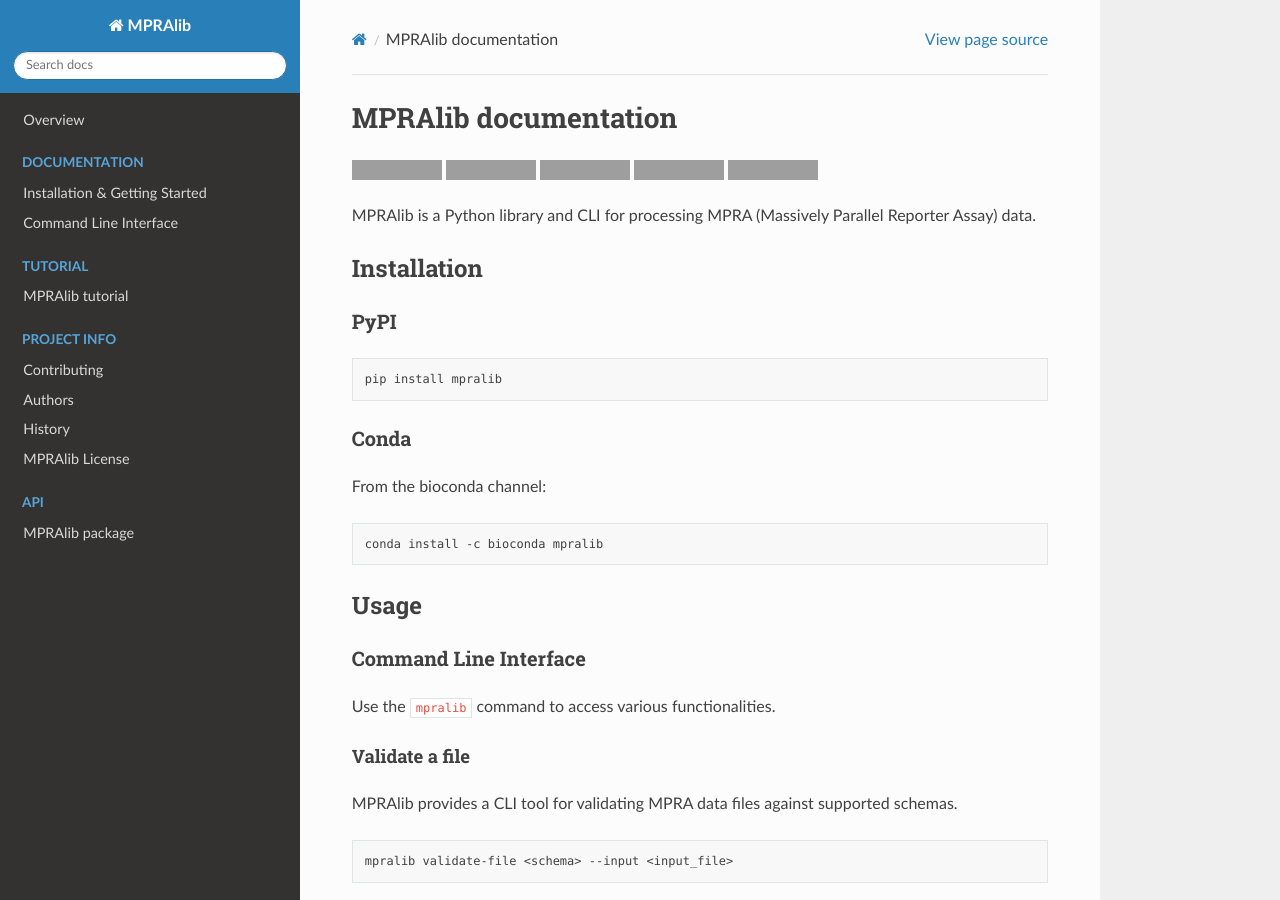
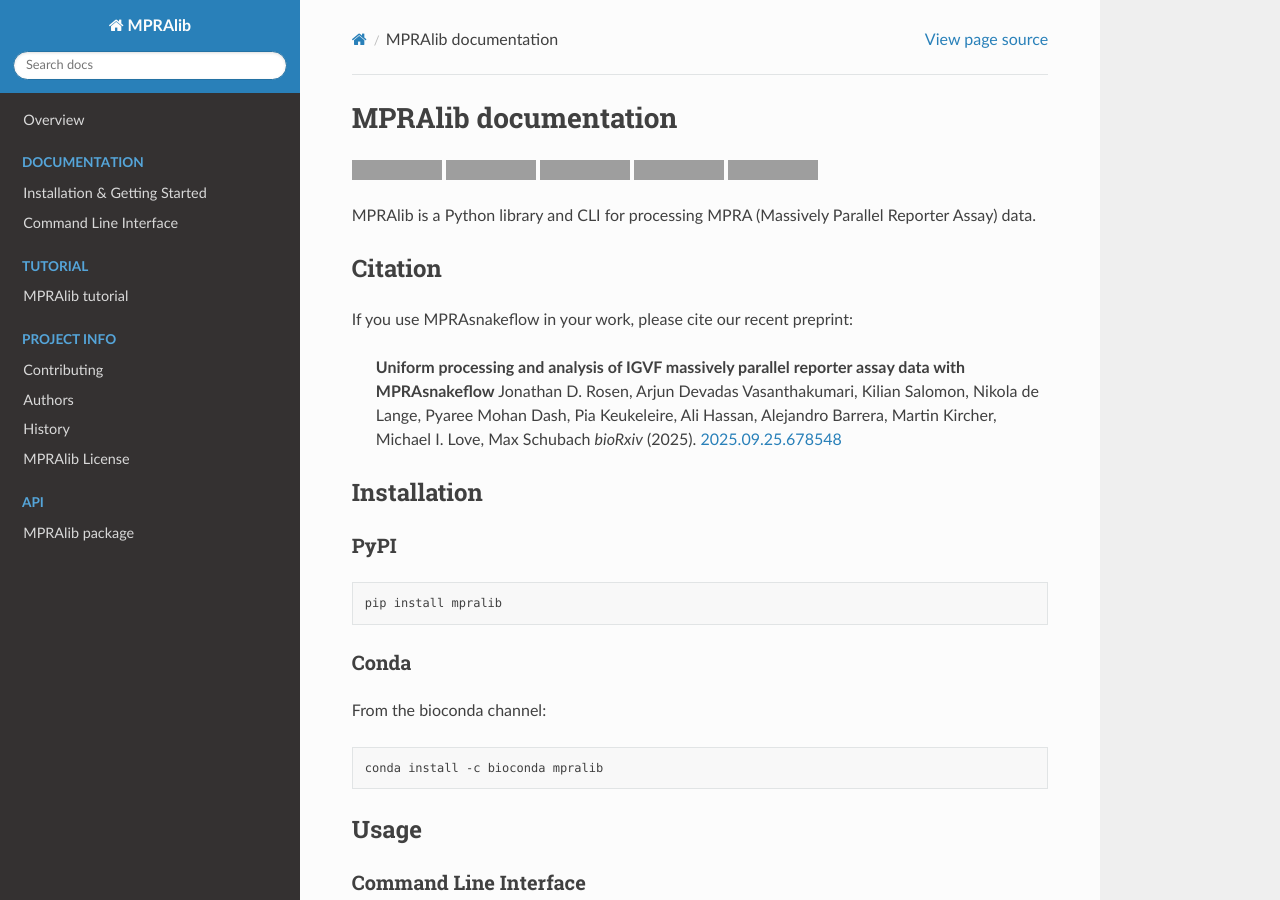
Before and after one commit to kircherlab/MPRAlib, a Sphinx documentation site: the page built from docs/index.rst, in a window 1280 px wide and 900 px high. Built offline with Sphinx 7.4.7 and the Read the Docs theme 3.1.0, drawn with Linux system fonts in a browser that asks for light colours; grey boxes are pictures that could not be loaded.

Commit message:
chore: add the recent preprint

```diff
--- a/docs/index.rst
+++ b/docs/index.rst
@@ -22,6 +22,17 @@ MPRAlib documentation
    :alt: Bioconda Version
 
 MPRAlib is a Python library and CLI for processing MPRA (Massively Parallel Reporter Assay) data.
+
+Citation
+---------
+
+If you use MPRAsnakeflow in your work, please cite our recent preprint:
+
+.. epigraph::
+
+    **Uniform processing and analysis of IGVF massively parallel reporter assay data with MPRAsnakeflow**
+    Jonathan D. Rosen, Arjun Devadas Vasanthakumari, Kilian Salomon, Nikola de Lange, Pyaree Mohan Dash, Pia Keukeleire, Ali Hassan, Alejandro Barrera, Martin Kircher, Michael I. Love, Max Schubach
+    *bioRxiv* (2025). `2025.09.25.678548 <https://doi.org/10.1101/2025.09.25.678548>`_
 
 Installation
 ------------
```
Also changed, not shown: README.md (+8 -0 lines).
